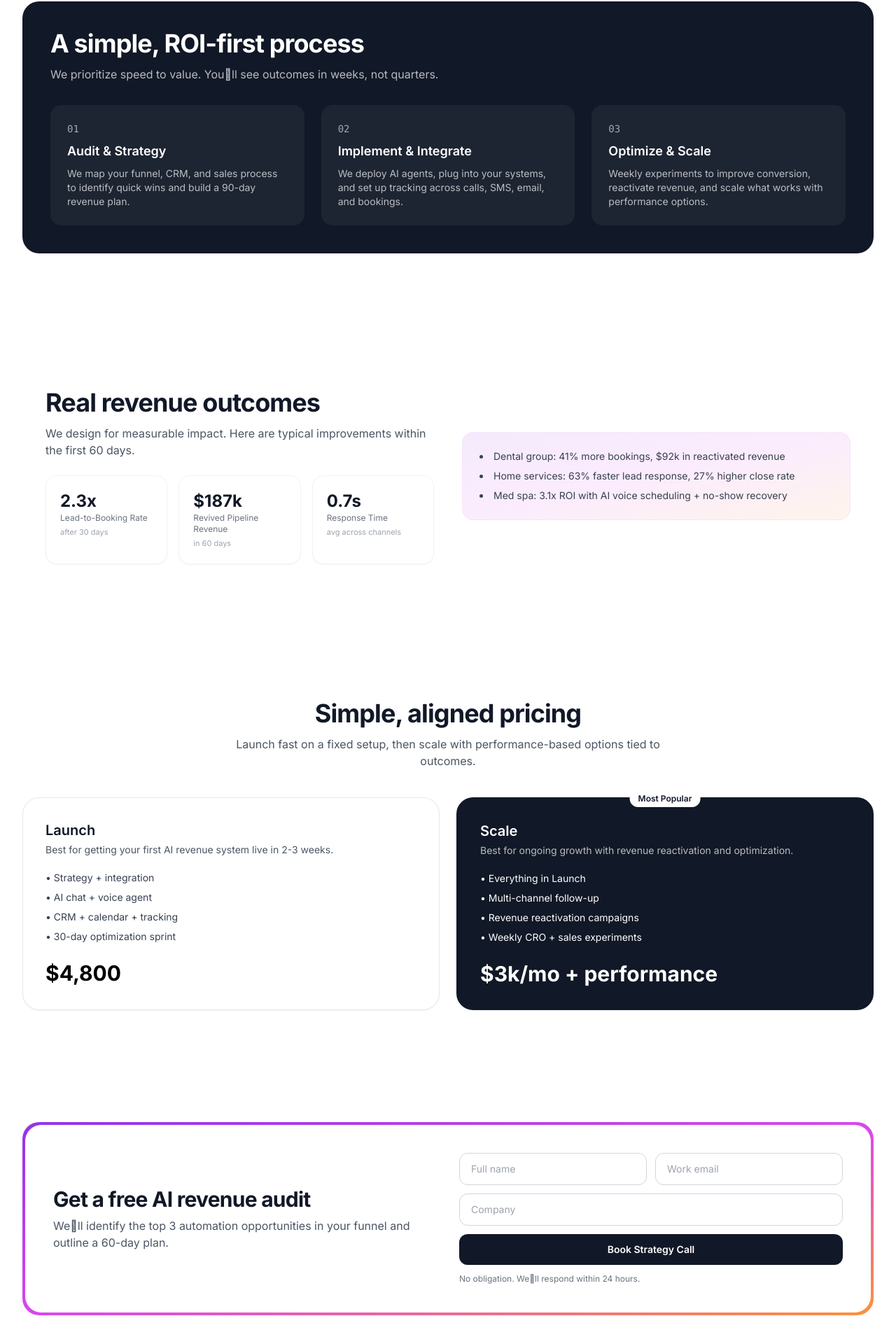
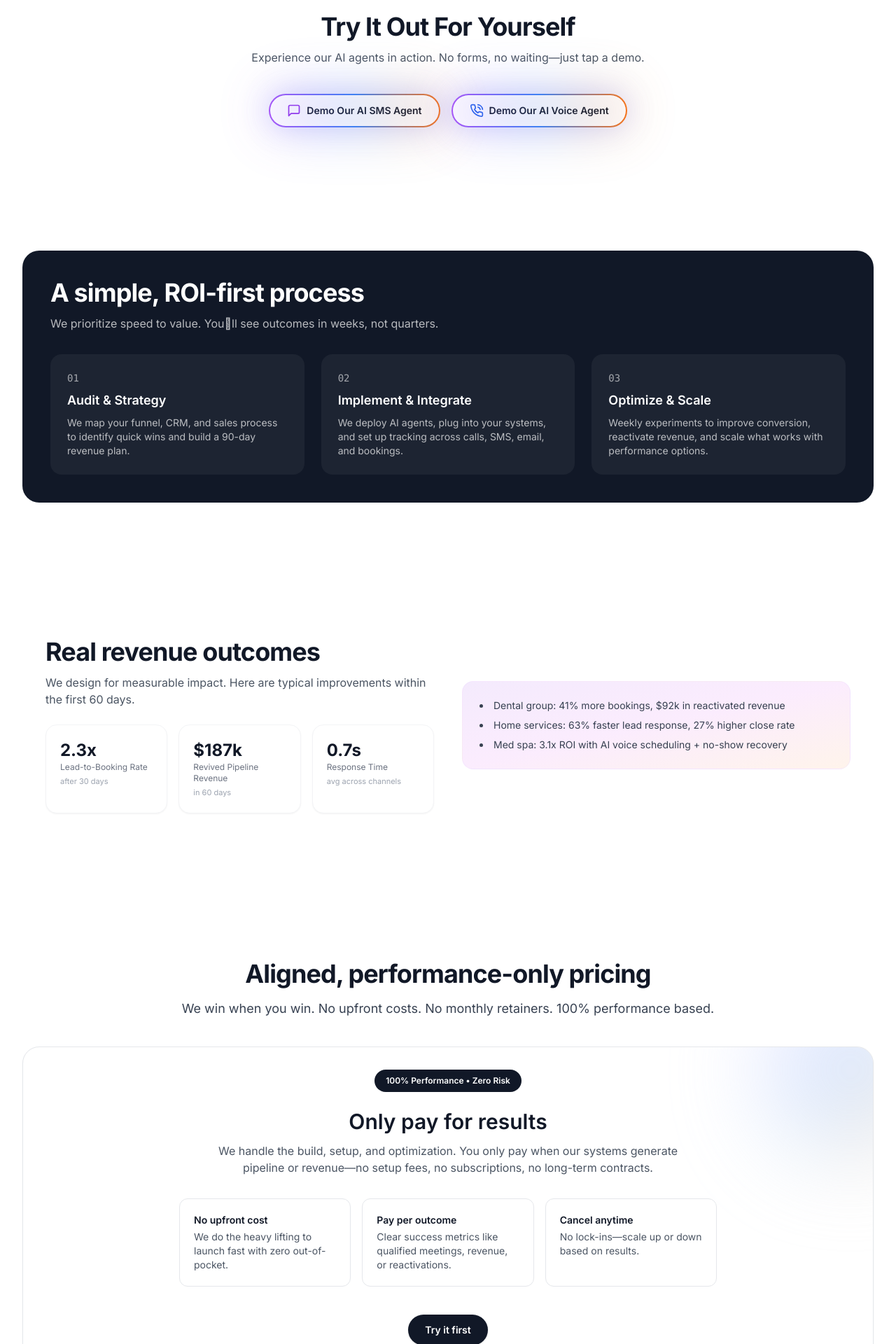
Before and after one commit to flamesuserresource4/frontend-repo_cut7f5yr_9o4k0t, a React (Vite) app: page / in a window 1280 px wide. Shown: the part 2554-4474 px from the top of the page at 70% size. Built offline with nearby package versions, Linux system fonts and the light colour scheme; a web font is replaced by a local one.

Commit message:
Update project prj_cut7f5yr - 2025-11-16T18:13:00.086Z

```diff
--- a/src/App.jsx
+++ b/src/App.jsx
@@ -7,6 +7,7 @@ import Process from './components/Process'
 import Results from './components/Results'
 import Pricing from './components/Pricing'
 import CTA from './components/CTA'
+import TryIt from './components/TryIt'
 
 function App() {
   return (
@@ -17,6 +18,7 @@ function App() {
         <Logos />
         <Solutions />
         <Services />
+        <TryIt />
         <Process />
         <Results />
         <Pricing />
--- a/src/components/Pricing.jsx
+++ b/src/components/Pricing.jsx
@@ -1,36 +1,42 @@
 export default function Pricing() {
   return (
-    <section id="pricing" className="py-20">
+    <section id="pricing" className="py-24">
       <div className="mx-auto max-w-7xl px-4 sm:px-6 lg:px-8">
-        <div className="text-center max-w-2xl mx-auto">
-          <h2 className="text-3xl sm:text-4xl font-bold tracking-tight text-gray-900">Simple, aligned pricing</h2>
-          <p className="mt-3 text-gray-600">Launch fast on a fixed setup, then scale with performance-based options tied to outcomes.</p>
+        <div className="text-center max-w-3xl mx-auto">
+          <h2 className="text-3xl sm:text-4xl font-bold tracking-tight text-gray-900">Aligned, performance-only pricing</h2>
+          <p className="mt-4 text-lg text-gray-700">We win when you win. No upfront costs. No monthly retainers. 100% performance based.</p>
         </div>
 
-        <div className="mt-10 grid md:grid-cols-2 gap-6">
-          <div className="rounded-3xl border border-gray-200 bg-white p-8 shadow-sm">
-            <h3 className="text-xl font-semibold text-gray-900">Launch</h3>
-            <p className="mt-1 text-sm text-gray-600">Best for getting your first AI revenue system live in 2-3 weeks.</p>
-            <ul className="mt-5 space-y-2 text-sm text-gray-700">
-              <li>• Strategy + integration</li>
-              <li>• AI chat + voice agent</li>
-              <li>• CRM + calendar + tracking</li>
-              <li>• 30-day optimization sprint</li>
-            </ul>
-            <div className="mt-6 text-3xl font-bold">$4,800</div>
-          </div>
+        <div className="mt-10">
+          <div className="relative overflow-hidden rounded-3xl border border-gray-200 bg-white p-8 shadow-sm">
+            <div className="absolute inset-0 pointer-events-none">
+              <div className="absolute -top-24 -right-24 h-64 w-64 rounded-full bg-gradient-to-br from-purple-200 via-blue-200 to-orange-200 blur-3xl opacity-60" />
+            </div>
 
-          <div className="relative rounded-3xl border-2 border-gray-900 bg-gray-900 text-white p-8 shadow-sm">
-            <div className="absolute -top-3 left-1/2 -translate-x-1/2 inline-flex items-center rounded-full bg-white text-gray-900 px-3 py-1 text-xs font-semibold">Most Popular</div>
-            <h3 className="text-xl font-semibold">Scale</h3>
-            <p className="mt-1 text-sm text-white/70">Best for ongoing growth with revenue reactivation and optimization.</p>
-            <ul className="mt-5 space-y-2 text-sm text-white">
-              <li>• Everything in Launch</li>
-              <li>• Multi-channel follow-up</li>
-              <li>• Revenue reactivation campaigns</li>
-              <li>• Weekly CRO + sales experiments</li>
-            </ul>
-            <div className="mt-6 text-3xl font-bold">$3k/mo + performance</div>
+            <div className="text-center">
+              <div className="inline-flex items-center gap-2 rounded-full bg-gray-900 text-white px-4 py-2 text-xs font-semibold">100% Performance • Zero Risk</div>
+              <h3 className="mt-6 text-2xl sm:text-3xl font-semibold text-gray-900">Only pay for results</h3>
+              <p className="mt-3 text-gray-600 max-w-2xl mx-auto">We handle the build, setup, and optimization. You only pay when our systems generate pipeline or revenue—no setup fees, no subscriptions, no long-term contracts.</p>
+
+              <div className="mt-8 grid sm:grid-cols-3 gap-4 text-left max-w-3xl mx-auto">
+                <div className="rounded-xl border border-gray-200 bg-white p-5">
+                  <div className="text-sm font-semibold text-gray-900">No upfront cost</div>
+                  <p className="mt-1 text-sm text-gray-600">We do the heavy lifting to launch fast with zero out-of-pocket.</p>
+                </div>
+                <div className="rounded-xl border border-gray-200 bg-white p-5">
+                  <div className="text-sm font-semibold text-gray-900">Pay per outcome</div>
+                  <p className="mt-1 text-sm text-gray-600">Clear success metrics like qualified meetings, revenue, or reactivations.</p>
+                </div>
+                <div className="rounded-xl border border-gray-200 bg-white p-5">
+                  <div className="text-sm font-semibold text-gray-900">Cancel anytime</div>
+                  <p className="mt-1 text-sm text-gray-600">No lock-ins—scale up or down based on results.</p>
+                </div>
+              </div>
+
+              <div className="mt-10">
+                <a href="#try" className="inline-flex items-center justify-center rounded-full bg-gray-900 text-white px-6 py-3 text-sm font-semibold shadow hover:bg-gray-800">Try it first</a>
+              </div>
+            </div>
           </div>
         </div>
       </div>
--- /dev/null
+++ b/src/components/TryIt.jsx
@@ -0,0 +1,36 @@
+import { MessageSquare, PhoneCall } from 'lucide-react'
+
+export default function TryIt() {
+  return (
+    <section id="try" className="py-24">
+      <div className="mx-auto max-w-7xl px-4 sm:px-6 lg:px-8 text-center">
+        <h2 className="text-3xl sm:text-4xl font-bold tracking-tight text-gray-900">Try It Out For Yourself</h2>
+        <p className="mt-3 text-gray-600 max-w-2xl mx-auto">Experience our AI agents in action. No forms, no waiting—just tap a demo.</p>
+
+        <div className="mt-10 flex flex-col sm:flex-row items-center justify-center gap-4">
+          <a
+            href="#"
+            className="group relative inline-flex items-center gap-2 rounded-full p-[2px] bg-gradient-to-r from-purple-500 via-blue-500 to-orange-500 shadow-[0_0_40px_rgba(99,102,241,0.25)] hover:shadow-[0_0_60px_rgba(99,102,241,0.35)] transition-shadow"
+          >
+            <span className="inline-flex items-center gap-2 rounded-full bg-white px-6 py-3 text-sm font-semibold text-gray-900">
+              <MessageSquare className="h-5 w-5 text-purple-600" />
+              Demo Our AI SMS Agent
+            </span>
+            <span className="pointer-events-none absolute -inset-0.5 rounded-full blur-2xl opacity-30 group-hover:opacity-50 bg-gradient-to-r from-purple-500 via-blue-500 to-orange-500" />
+          </a>
+
+          <a
+            href="#"
+            className="group relative inline-flex items-center gap-2 rounded-full p-[2px] bg-gradient-to-r from-purple-500 via-blue-500 to-orange-500 shadow-[0_0_40px_rgba(99,102,241,0.25)] hover:shadow-[0_0_60px_rgba(99,102,241,0.35)] transition-shadow"
+          >
+            <span className="inline-flex items-center gap-2 rounded-full bg-white px-6 py-3 text-sm font-semibold text-gray-900">
+              <PhoneCall className="h-5 w-5 text-blue-600" />
+              Demo Our AI Voice Agent
+            </span>
+            <span className="pointer-events-none absolute -inset-0.5 rounded-full blur-2xl opacity-30 group-hover:opacity-50 bg-gradient-to-r from-purple-500 via-blue-500 to-orange-500" />
+          </a>
+        </div>
+      </div>
+    </section>
+  )
+}
```
Also changed, not shown: 1 other file (tests, documents, lock files or other folders).
